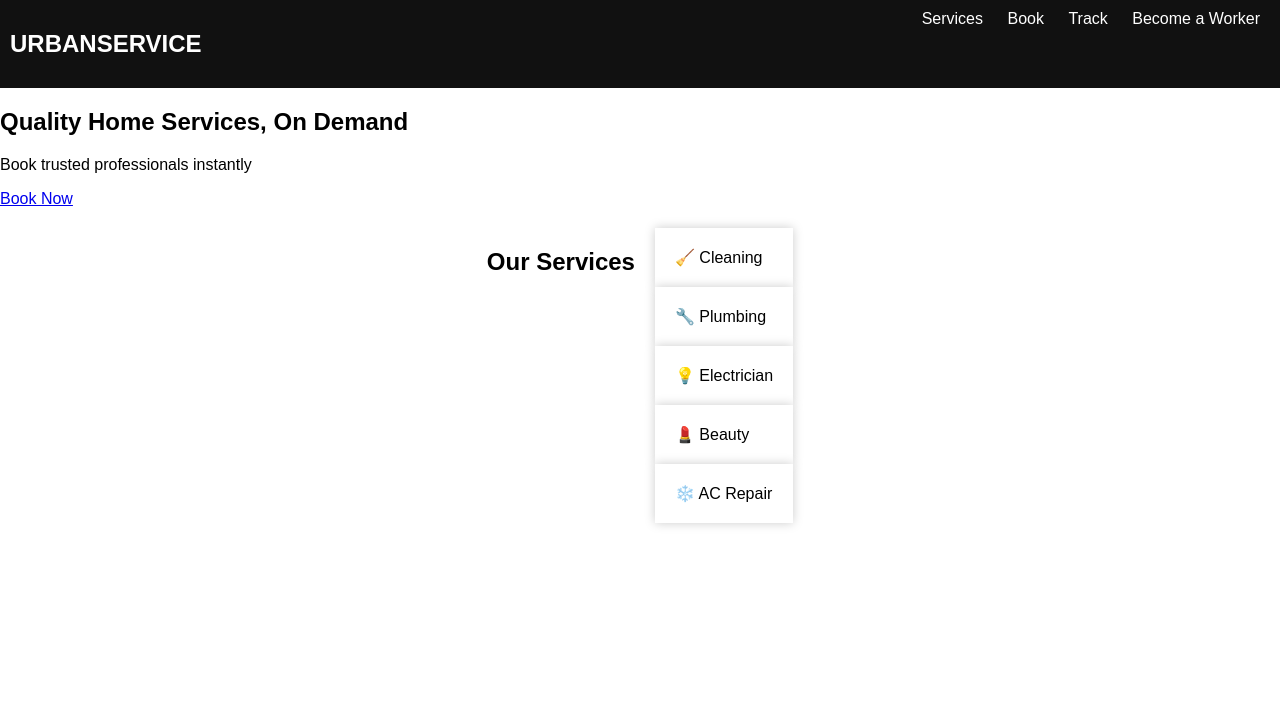
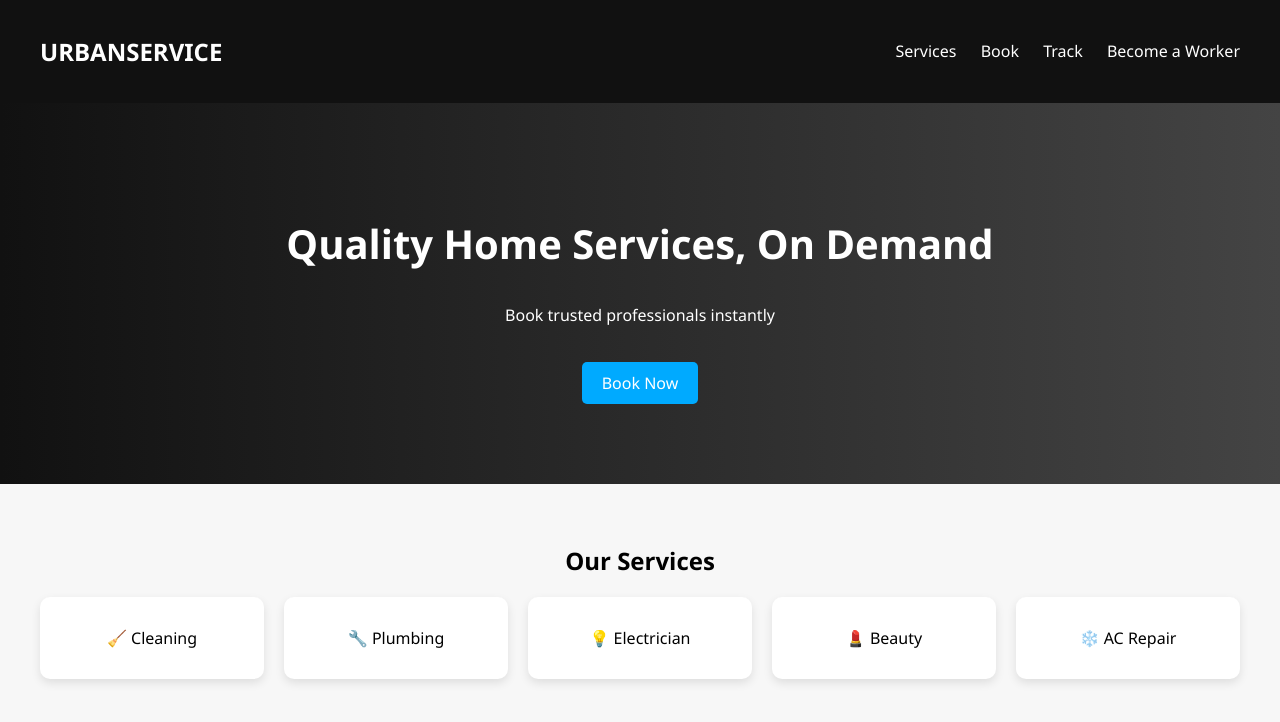
Before and after one commit to aryanpopalghat233-pixel/URBANPRO, a website: page public/index.html in a window 1280 px wide. Drawn offline with Linux system fonts and the light colour scheme.

Commit message:
Update style.css

```diff
--- a/public/style.css
+++ b/public/style.css
@@ -1,42 +1,105 @@
 body {
-font-family: Arial;
+font-family: 'Segoe UI', sans-serif;
 margin:0;
+background:#f7f7f7;
 }
 
-nav {
+/* NAVBAR */
+.navbar {
 display:flex;
 justify-content:space-between;
+align-items:center;
+padding:15px 40px;
 background:#111;
-color:white;
-padding:10px;
+color:#fff;
 }
 
-nav a {
+.navbar a {
 color:white;
-margin:10px;
+margin-left:20px;
 text-decoration:none;
 }
 
-.banner {
-padding:50px;
+/* HERO */
+.hero {
 text-align:center;
-background:#eee;
+padding:80px 20px;
+background:linear-gradient(to right,#111,#444);
+color:white;
 }
 
+.hero h2 {
+font-size:40px;
+}
+
+.btn {
+display:inline-block;
+margin-top:20px;
+padding:10px 20px;
+background:#00aaff;
+color:white;
+text-decoration:none;
+border-radius:5px;
+}
+
+/* SERVICES */
 .services {
-display:flex;
-justify-content:center;
+padding:40px;
+text-align:center;
+}
+
+.grid {
+display:grid;
+grid-template-columns:repeat(auto-fit,minmax(150px,1fr));
 gap:20px;
-margin:20px;
+margin-top:20px;
 }
 
 .card {
-padding:20px;
 background:white;
-box-shadow:0 0 10px #ccc;
+padding:30px;
+border-radius:10px;
+box-shadow:0 4px 10px rgba(0,0,0,0.1);
+transition:0.3s;
 cursor:pointer;
 }
 
+.card:hover {
+transform:translateY(-5px);
+}
+
+/* FORMS */
+.form-container {
+max-width:400px;
+margin:40px auto;
+background:white;
+padding:30px;
+border-radius:10px;
+box-shadow:0 4px 10px rgba(0,0,0,0.1);
+}
+
+input, select {
+width:100%;
+padding:10px;
+margin:10px 0;
+border-radius:5px;
+border:1px solid #ccc;
+}
+
+button {
+width:100%;
+padding:12px;
+background:#00aaff;
+border:none;
+color:white;
+font-size:16px;
+border-radius:5px;
+cursor:pointer;
+}
+
+/* MAP */
 #map {
 height:400px;
+margin:20px;
+border-radius:10px;
 }
```
